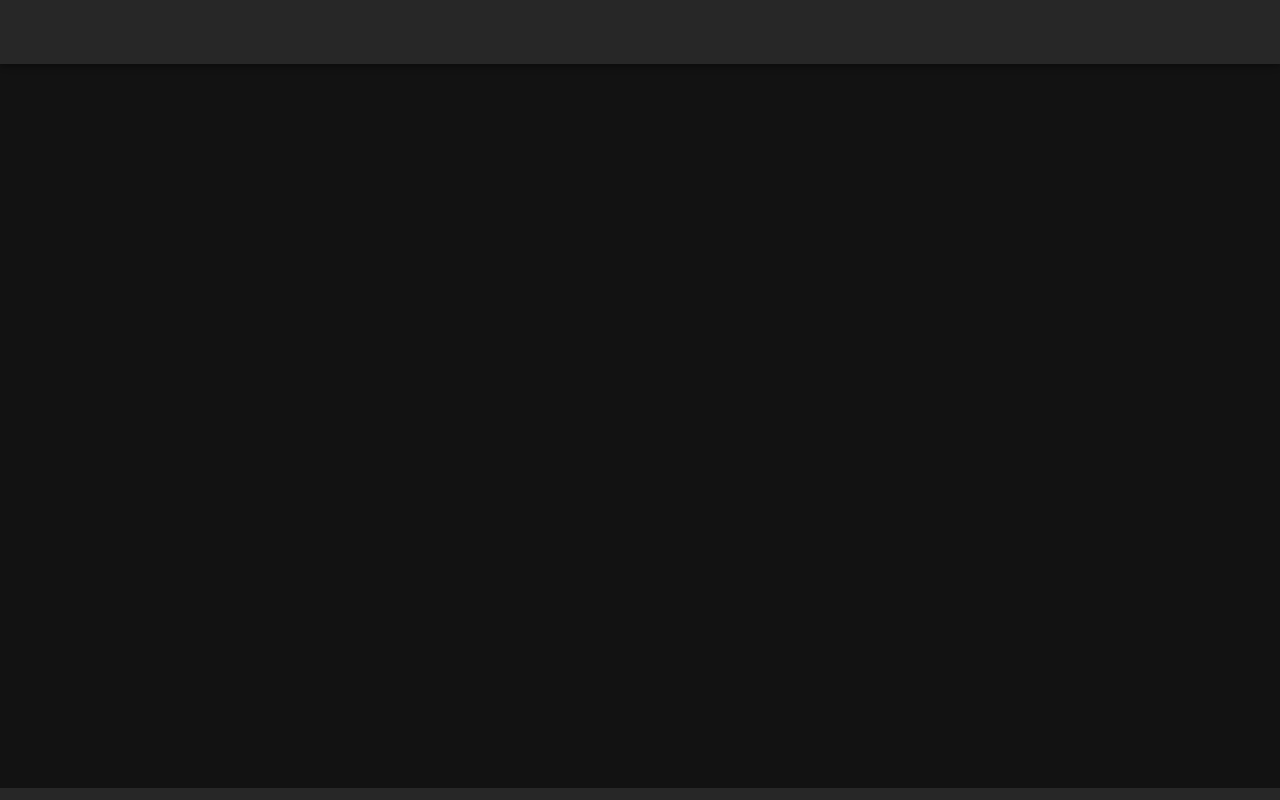
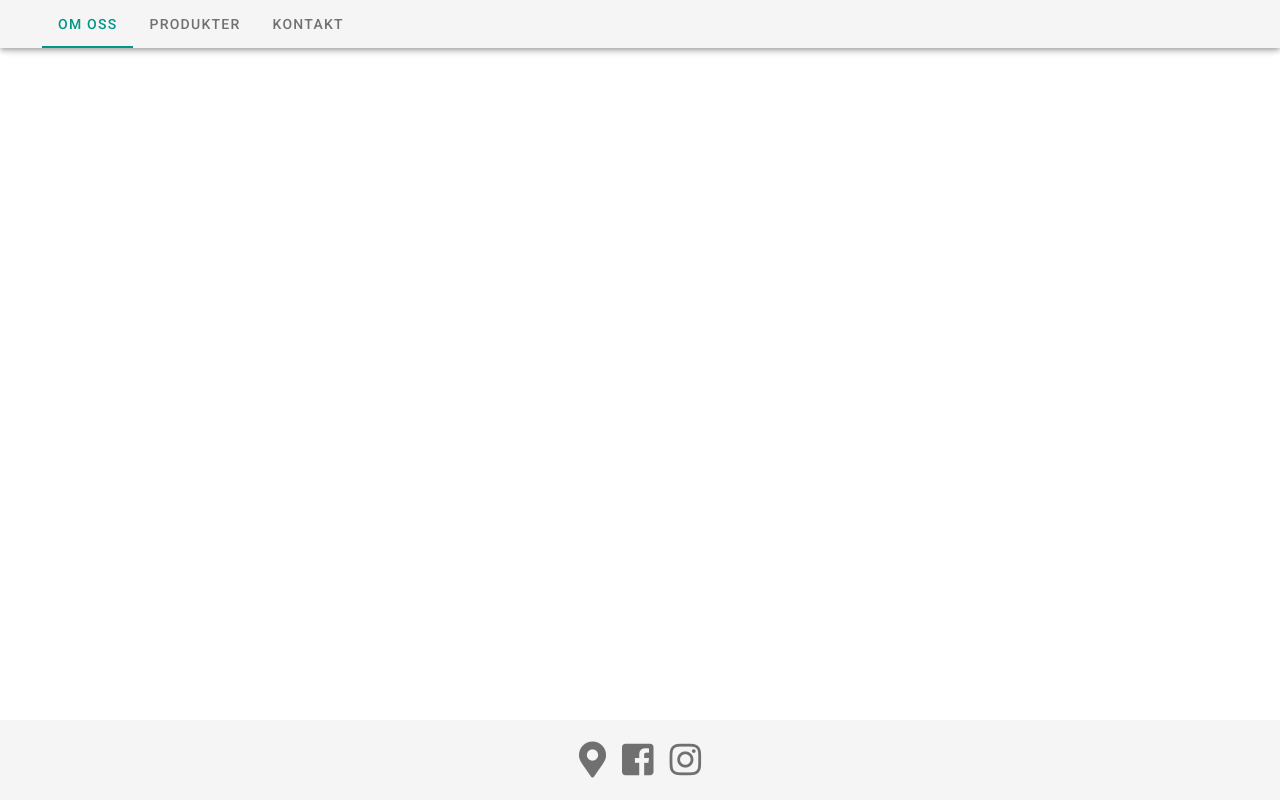
Before and after one commit to kuntakinte12/brukbar, a Nuxt app: page / in a window 1280 px wide. Built offline with nearby package versions, Linux system fonts and the light colour scheme.

Commit message:
fixing icons

```diff
--- a/nuxt.config.js
+++ b/nuxt.config.js
@@ -9,26 +9,28 @@ export default {
     titleTemplate: '%s - brukbar',
     title: 'brukbar',
     htmlAttrs: {
-      lang: 'en'
+      lang: 'en',
     },
     meta: [
       { charset: 'utf-8' },
       { name: 'viewport', content: 'width=device-width, initial-scale=1' },
       { hid: 'description', name: 'description', content: '' },
-      { name: 'format-detection', content: 'telephone=no' }
+      { name: 'format-detection', content: 'telephone=no' },
     ],
     link: [
-      { rel: 'icon', type: 'image/x-icon', href: '/favicon.ico' }
-    ]
+      { rel: 'icon', type: 'image/x-icon', href: '/favicon.ico' },
+      {
+        rel: 'stylesheet',
+        href: 'https://use.fontawesome.com/releases/v5.0.13/css/all.css',
+      },
+    ],
   },
 
   // Global CSS: https://go.nuxtjs.dev/config-css
-  css: [
-  ],
+  css: [],
 
   // Plugins to run before rendering page: https://go.nuxtjs.dev/config-plugins
-  plugins: [
-  ],
+  plugins: [],
 
   // Auto import components: https://go.nuxtjs.dev/config-components
   components: true,
@@ -42,29 +44,22 @@ export default {
   ],
 
   // Modules: https://go.nuxtjs.dev/config-modules
-  modules: [
-  ],
+  modules: [],
 
   // Vuetify module configuration: https://go.nuxtjs.dev/config-vuetify
   vuetify: {
     customVariables: ['~/assets/variables.scss'],
     theme: {
-      dark: true,
       themes: {
-        dark: {
-          primary: colors.blue.darken2,
-          accent: colors.grey.darken3,
-          secondary: colors.amber.darken3,
-          info: colors.teal.lighten1,
-          warning: colors.amber.base,
-          error: colors.deepOrange.accent4,
-          success: colors.green.accent3
-        }
-      }
-    }
+        light: {
+          primary: '#009688',
+          secondary: '#607D8B',
+          anchor: '#8c9eff',
+        },
+      },
+    },
   },
 
   // Build Configuration: https://go.nuxtjs.dev/config-build
-  build: {
-  }
+  build: {},
 }
--- a/pages/index.vue
+++ b/pages/index.vue
@@ -1,7 +1,11 @@
 <template>
   <v-app>
-    <v-app-bar app>
-      <!-- -->
+    <v-app-bar app dense>
+      <v-tabs align-with-title>
+        <v-tab>Om oss</v-tab>
+        <v-tab>Produkter</v-tab>
+        <v-tab>Kontakt</v-tab>
+      </v-tabs>
     </v-app-bar>
 
     <v-main>
@@ -11,7 +15,13 @@
     </v-main>
 
     <v-footer app>
-      <!-- -->
+      <v-container>
+        <v-row align="center" justify="center">
+          <v-icon large>fas fa-map-marker-alt</v-icon>
+          <v-icon class="ma-4" large>fab fa-facebook-square</v-icon>
+          <v-icon large>fab fa-instagram</v-icon>
+        </v-row>
+      </v-container>
     </v-footer>
   </v-app>
 </template>
```
